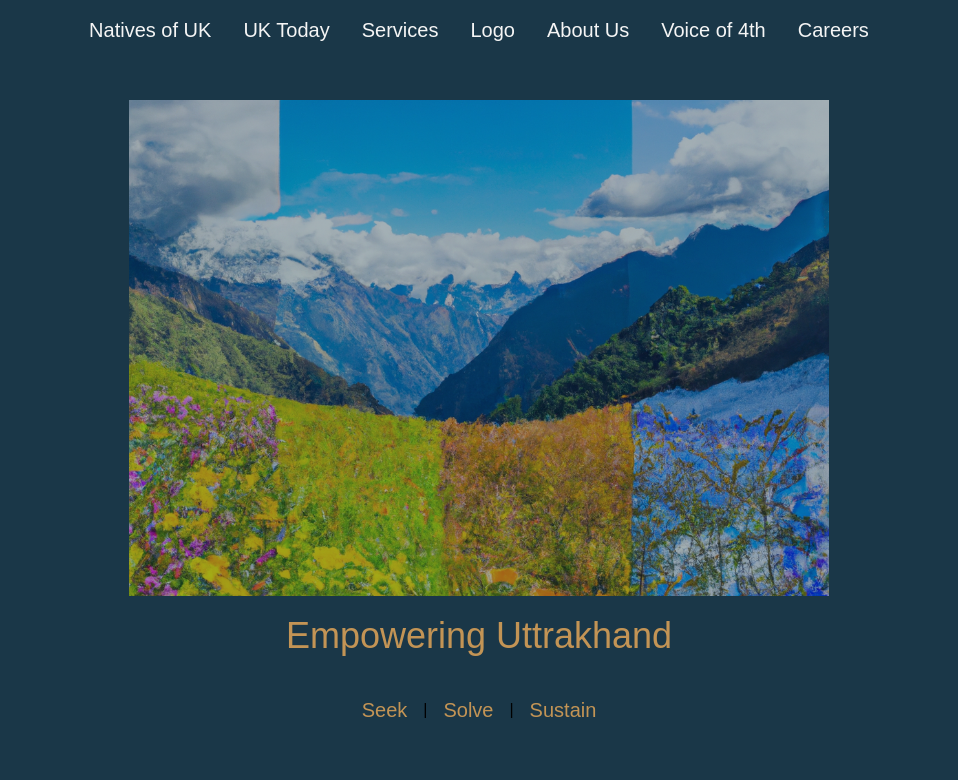
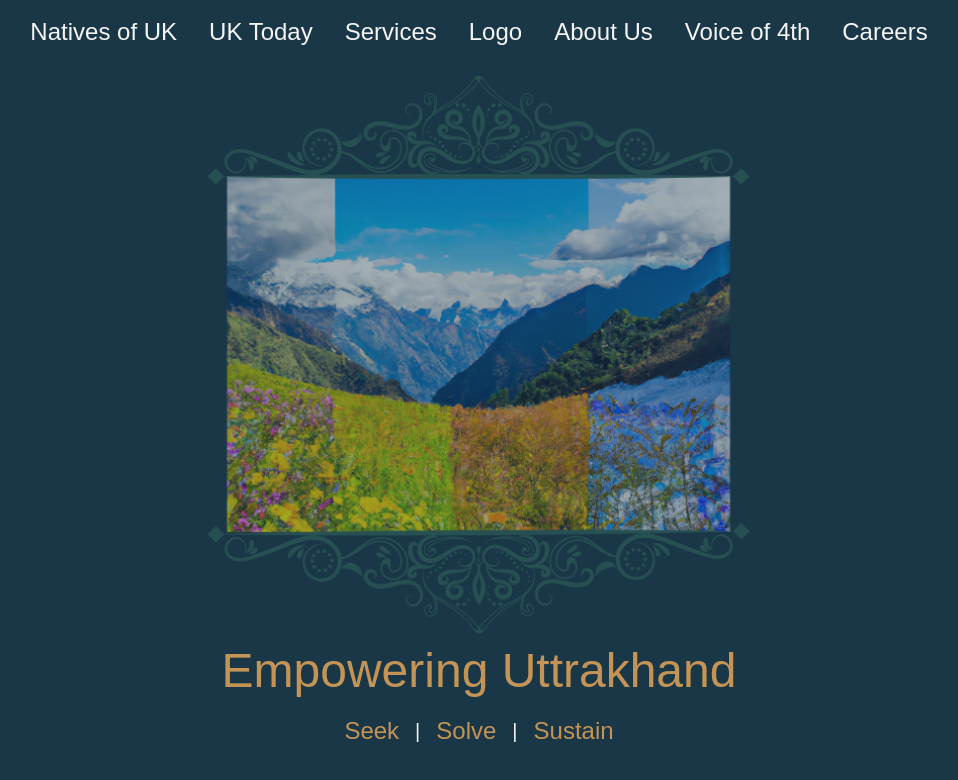
Before and after one commit to shvam0000/The-Fourth-Pillar, a Next.js app: page / in a window 1280 px wide. Shown: the top 780 px of the page, without its empty margins (161-1119 px from the left). Built offline with nearby package versions, Linux system fonts and the light colour scheme; a web font is replaced by a local one.

Commit message:
🎨 change landing page image

```diff
--- a/components/shared/home/hero.tsx
+++ b/components/shared/home/hero.tsx
@@ -11,24 +11,24 @@ const IMFellGreatPrimerSC = IM_Fell_Great_Primer_SC({
 export const Hero = () => {
   return (
     <div className={`${IMFellGreatPrimerSC.className}`}>
-      <figure className="flex justify-center items-center pb-5 pt-10">
+      <figure className="flex justify-center items-center">
         <Image
           height={500}
-          width={700}
+          width={600}
           src={Banner}
           alt="banner"
           className="bg-blend-darken"
         />
       </figure>
-      <h1 className="flex justify-center items-center text-4xl text-tfp-gold-100 font-medium">
+      <h1 className="flex justify-center items-center text-5xl text-tfp-gold-100 font-medium">
         Empowering Uttrakhand
       </h1>
-      <div className="flex justify-center items-center py-10">
-        <h2 className="text-xl font-medium text-tfp-gold-100 mx-4">Seek</h2>
-        <h2>|</h2>
-        <h2 className="text-xl font-medium text-tfp-gold-100 mx-4">Solve</h2>
-        <h2>|</h2>
-        <h2 className="text-xl font-medium text-tfp-gold-100 mx-4">Sustain</h2>
+      <div className="flex justify-center items-center py-5">
+        <h2 className="text-2xl font-medium text-tfp-gold-100 mx-4">Seek</h2>
+        <h2 className="text-tfp-white-100 text-xl">|</h2>
+        <h2 className="text-2xl font-medium text-tfp-gold-100 mx-4">Solve</h2>
+        <h2 className="text-tfp-white-100 text-xl">|</h2>
+        <h2 className="text-2xl font-medium text-tfp-gold-100 mx-4">Sustain</h2>
       </div>
     </div>
   );
--- a/components/shared/shared/navbar.tsx
+++ b/components/shared/shared/navbar.tsx
@@ -29,7 +29,7 @@ const Navbar = () => {
         <div className="hidden md:flex justify-center items-center ">
           <Link
             href="/"
-            className="mx-4 text-xl text-tfp-white-100 transition-colors duration-300 ease-in-out hover:text-tfp-gold-300">
+            className="mx-4 text-2xl text-tfp-white-100 transition-colors duration-300 ease-in-out hover:text-tfp-gold-300">
             Natives of UK
           </Link>
           {/* About */}
@@ -39,7 +39,7 @@ const Navbar = () => {
             onMouseLeave={handleMouseLeave}>
             <Link
               href="#"
-              className="mx-4 text-xl text-tfp-white-100 transition-colors duration-300 ease-in-out hover:text-tfp-gold-300 rounded-lg">
+              className="mx-4 text-2xl text-tfp-white-100 transition-colors duration-300 ease-in-out hover:text-tfp-gold-300 rounded-lg">
               UK Today
             </Link>
             {isOpen && (
@@ -64,27 +64,27 @@ const Navbar = () => {
           </div>
           {/* End of modified "About" dropdown section */}
           <Link
-            className="text-tfp-white-100 text-xl mx-4 transition-colors duration-300 ease-in-out hover:text-tfp-gold-300"
+            className="text-tfp-white-100 text-2xl mx-4 transition-colors duration-300 ease-in-out hover:text-tfp-gold-300"
             href="/contact">
             Services
           </Link>
           <Link
-            className="text-tfp-white-100 text-xl mx-4 transition-colors duration-300 ease-in-out hover:text-tfp-gold-300"
+            className="text-tfp-white-100 text-2xl mx-4 transition-colors duration-300 ease-in-out hover:text-tfp-gold-300"
             href="/contact">
             Logo
           </Link>
           <Link
-            className="text-tfp-white-100 text-xl mx-4 transition-colors duration-300 ease-in-out hover:text-tfp-gold-300"
+            className="text-tfp-white-100 text-2xl mx-4 transition-colors duration-300 ease-in-out hover:text-tfp-gold-300"
             href="/about">
             About Us
           </Link>
           <Link
-            className="text-tfp-white-100 text-xl mx-4 transition-colors duration-300 ease-in-out hover:text-tfp-gold-300"
+            className="text-tfp-white-100 text-2xl mx-4 transition-colors duration-300 ease-in-out hover:text-tfp-gold-300"
             href="/contact">
             Voice of 4th
           </Link>
           <Link
-            className="text-tfp-white-100 text-xl mx-4 transition-colors duration-300 ease-in-out hover:text-tfp-gold-300"
+            className="text-tfp-white-100 text-2xl mx-4 transition-colors duration-300 ease-in-out hover:text-tfp-gold-300"
             href="/contact">
             Careers
           </Link>
```
Also changed, not shown: utils/images/banner.png, utils/images/banner2.png (added).
